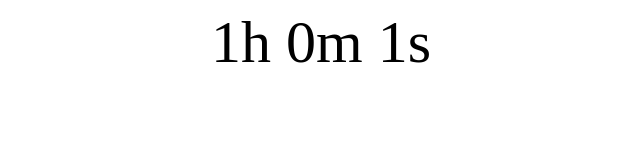
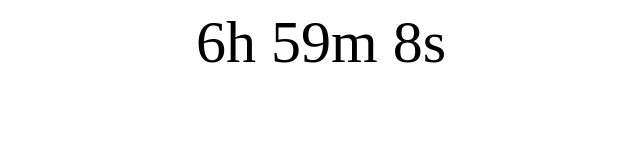
Before and after one commit to faizerShaikh/lets-videos, a plain HTML site: page timer.html in a window 1280 px wide. Shown: the whole page, without its empty margins (319-959 px from the left). Drawn offline with Linux system fonts and the light colour scheme.

Commit message:
timer created

```diff
--- a/timer.html
+++ b/timer.html
@@ -16,30 +16,34 @@ p {
 
   <script>
   // Set the date we're counting down to
-var countDownDate = new Date("Jan 5, 2022 14:30:00").getTime();
-var seconds = 5;
-var min = 0;
-var hours = 1;
-var torun = 12;
+  var newDate = new Date("Aug 9, 2021 12:00:00").getDate();
+  newDate += 2;
+
+  var countDownDate = new Date(`Aug ${newDate}, 2021 12:00:00`).getTime();
+
   // Update the count down every 1 second
   var x = setInterval(function() {
 
-  // Output the result in an element with id="demo"
-  document.getElementById("demo").innerHTML = hours + "h " + min + "m " + seconds + "s ";
-    seconds -= 1;
-    if(seconds === 0){
-        min -= 1;
-        seconds = 60;
-    }
+    // Get today's date and time
+    var now = new Date().getTime();
 
-    if (min === -1) {
-        hours -= 1;
-        min = 60;
-    }
-    if (hours === -1) {
-        hours = 12;
-        min = 60;
-        seconds = 60
+    // Find the distance between now and the count down date
+    var distance = countDownDate - now;
+
+    // Time calculations for days, hours, minutes and seconds
+    var days = Math.floor(distance / (1000 * 60 * 60 * 24));
+    var hours = Math.floor((distance % (1000 * 60 * 60 * 24)) / (1000 * 60 * 60));
+    var minutes = Math.floor((distance % (1000 * 60 * 60)) / (1000 * 60));
+    var seconds = Math.floor((distance % (1000 * 60)) / 1000);
+
+    // Display the result in the element with id="demo"
+    document.getElementById("demo").innerHTML = hours % 12 + "h "
+    + minutes + "m " + seconds + "s ";
+
+    // If the count down is finished, write some text
+    if (days === 0 && hours === 0 && minutes === 0 && seconds === 0) {
+      newDate += 1;
+      countDownDate = new Date(`Aug ${newDate}, 2021 12:00:00`).getTime();
     }
   }, 1000);
   </script>
```
Also changed, not shown: index.html (+18 -22 lines). Lines whose indentation alone changed are shown as unchanged.
